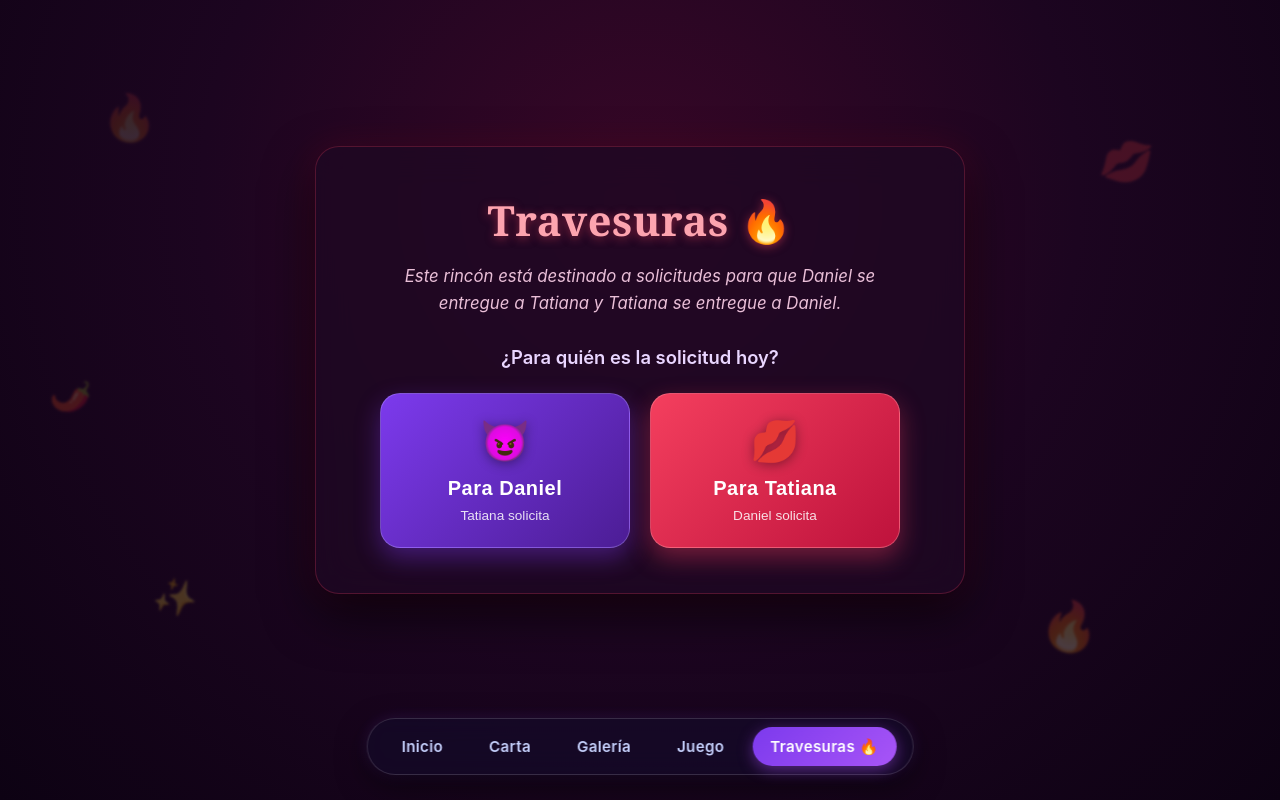
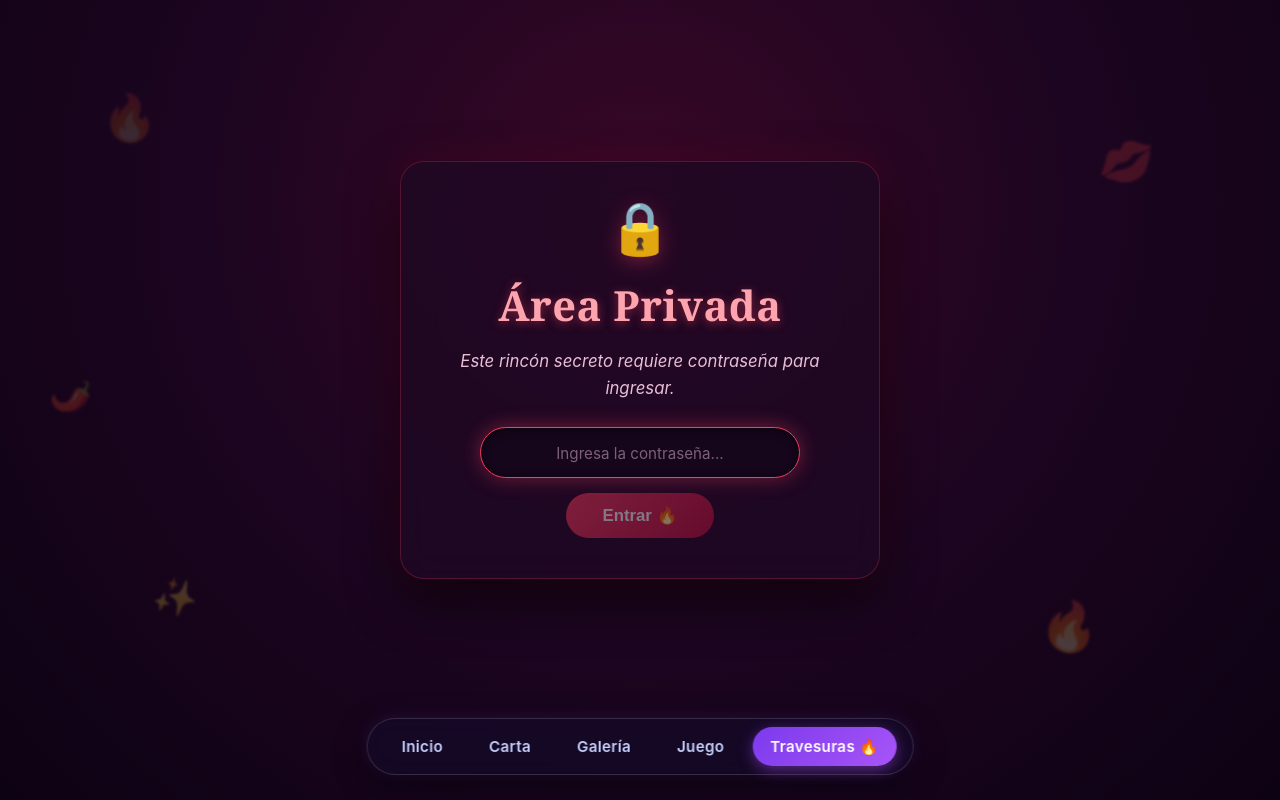
Before and after one commit to daespinoza3/regalo-sorpresa, an Angular app: page /#/travesuras in a window 1280 px wide. Built offline with nearby package versions, Linux system fonts and the light colour scheme.

Commit message:
Agregado bloqueo con contrasena para Travesuras y texto de boton Enviar

```diff
--- a/src/app/components/travesuras/travesuras.css
+++ b/src/app/components/travesuras/travesuras.css
@@ -56,6 +56,115 @@
   padding: 45px 35px;
   text-align: center;
   box-sizing: border-box;
+}
+
+/* Tarjeta Candado / Pantalla de Bloqueo */
+.tarjeta-candado {
+  max-width: 480px;
+  padding: 40px 30px;
+}
+
+.icono-candado {
+  font-size: 3.2rem;
+  margin-bottom: 12px;
+  filter: drop-shadow(0 4px 10px rgba(244, 63, 94, 0.4));
+  animation: flotarCandado 3s infinite ease-in-out;
+}
+
+@keyframes flotarCandado {
+  0%, 100% { transform: translateY(0); }
+  50% { transform: translateY(-8px); }
+}
+
+.formulario-clave {
+  margin-top: 25px;
+  display: flex;
+  flex-direction: column;
+  gap: 15px;
+  align-items: center;
+}
+
+.input-clave-wrapper {
+  width: 100%;
+  max-width: 320px;
+  transition: transform 0.2s;
+}
+
+.input-clave {
+  width: 100%;
+  box-sizing: border-box;
+  background: rgba(15, 5, 20, 0.7);
+  border: 1.5px solid rgba(244, 63, 94, 0.35);
+  border-radius: 30px;
+  color: #fff1f2;
+  font-size: 1.1rem;
+  font-family: inherit;
+  padding: 14px 22px;
+  text-align: center;
+  letter-spacing: 2px;
+  outline: none;
+  transition: all 0.3s ease;
+  box-shadow: inset 0 2px 8px rgba(0, 0, 0, 0.5);
+}
+
+.input-clave::placeholder {
+  color: rgba(251, 207, 232, 0.45);
+  letter-spacing: normal;
+  font-size: 0.95rem;
+}
+
+.input-clave:focus {
+  border-color: #f43f5e;
+  box-shadow: 0 0 20px rgba(244, 63, 94, 0.4), inset 0 2px 8px rgba(0, 0, 0, 0.5);
+  background: rgba(20, 6, 26, 0.85);
+}
+
+.input-error {
+  animation: shake 0.45s cubic-bezier(0.36, 0.07, 0.19, 0.97) both;
+}
+
+.input-error .input-clave {
+  border-color: #ef4444;
+  box-shadow: 0 0 15px rgba(239, 68, 68, 0.5);
+}
+
+@keyframes shake {
+  10%, 90% { transform: translate3d(-2px, 0, 0); }
+  20%, 80% { transform: translate3d(4px, 0, 0); }
+  30%, 50%, 70% { transform: translate3d(-6px, 0, 0); }
+  40%, 60% { transform: translate3d(6px, 0, 0); }
+}
+
+.mensaje-error {
+  color: #fda4af;
+  font-size: 0.92rem;
+  margin: 0;
+  font-weight: 500;
+  text-shadow: 0 1px 3px rgba(0,0,0,0.6);
+}
+
+.btn-desbloquear {
+  background: linear-gradient(135deg, #f43f5e 0%, #be123c 100%);
+  color: #ffffff;
+  border: none;
+  padding: 12px 36px;
+  border-radius: 30px;
+  font-size: 1.05rem;
+  font-weight: 700;
+  cursor: pointer;
+  box-shadow: 0 8px 25px rgba(244, 63, 94, 0.4);
+  transition: all 0.3s cubic-bezier(0.4, 0, 0.2, 1);
+}
+
+.btn-desbloquear:hover:not([disabled]) {
+  transform: translateY(-2px) scale(1.03);
+  box-shadow: 0 12px 30px rgba(244, 63, 94, 0.6);
+}
+
+.btn-desbloquear[disabled] {
+  opacity: 0.45;
+  cursor: not-allowed;
+  box-shadow: none;
 }
 
 /* Encabezado */
--- a/src/app/components/travesuras/travesuras.html
+++ b/src/app/components/travesuras/travesuras.html
@@ -8,7 +8,38 @@
     <span class="chispa ch5">🌶️</span>
   </div>
 
-  <div class="tarjeta-travesuras">
+  <!-- PANTALLA DE BLOQUEO CON CONTRASEÑA -->
+  <div class="tarjeta-travesuras tarjeta-candado animacion-entrada" *ngIf="!estaDesbloqueado">
+    <div class="icono-candado">🔒</div>
+    <h1 class="titulo-travesuras">Área Privada</h1>
+    <p class="texto-bienvenida">
+      Este rincón secreto requiere contraseña para ingresar.
+    </p>
+
+    <form class="formulario-clave" (ngSubmit)="verificarClave()">
+      <div class="input-clave-wrapper" [class.input-error]="errorClave">
+        <input
+          type="password"
+          [(ngModel)]="claveIngresada"
+          name="clave"
+          placeholder="Ingresa la contraseña..."
+          class="input-clave"
+          autocomplete="off"
+          autofocus />
+      </div>
+
+      <p class="mensaje-error" *ngIf="errorClave">
+        ❌ Contraseña incorrecta. Inténtalo de nuevo.
+      </p>
+
+      <button type="submit" class="btn-desbloquear" [disabled]="!claveIngresada.trim()">
+        Entrar 🔥
+      </button>
+    </form>
+  </div>
+
+  <!-- CONTENIDO PRINCIPAL DE TRAVESURAS (CUANDO ESTÁ DESBLOQUEADO) -->
+  <div class="tarjeta-travesuras animacion-entrada" *ngIf="estaDesbloqueado">
     <div class="encabezado-seccion">
       <h1 class="titulo-travesuras">Travesuras 🔥</h1>
       <p class="texto-bienvenida">
@@ -60,7 +91,7 @@
           class="btn-accion btn-whatsapp"
           [disabled]="!esMensajeValido"
           (click)="enviarPorWhatsApp()">
-          <span class="icono-wpp">💬</span> Enviar por WhatsApp
+          Enviar
         </button>
       </div>
     </div>
--- a/src/app/components/travesuras/travesuras.ts
+++ b/src/app/components/travesuras/travesuras.ts
@@ -10,11 +10,29 @@ import { FormsModule } from '@angular/forms';
   styleUrl: './travesuras.css'
 })
 export class Travesuras {
+  readonly CLAVE_SECRETA = '07112022DT';
   numeroDaniel = '593959678740';
   numeroTatiana = '593999301653';
 
+  estaDesbloqueado = false;
+  claveIngresada: string = '';
+  errorClave = false;
+
   destinatarioSeleccionado: 'Daniel' | 'Tatiana' | null = null;
   mensajeDeseo: string = '';
+
+  verificarClave() {
+    if (this.claveIngresada.trim() === this.CLAVE_SECRETA) {
+      this.estaDesbloqueado = true;
+      this.errorClave = false;
+      this.claveIngresada = '';
+    } else {
+      this.errorClave = true;
+      setTimeout(() => {
+        this.errorClave = false;
+      }, 3000);
+    }
+  }
 
   seleccionarDestinatario(destinatario: 'Daniel' | 'Tatiana') {
     this.destinatarioSeleccionado = destinatario;
```
